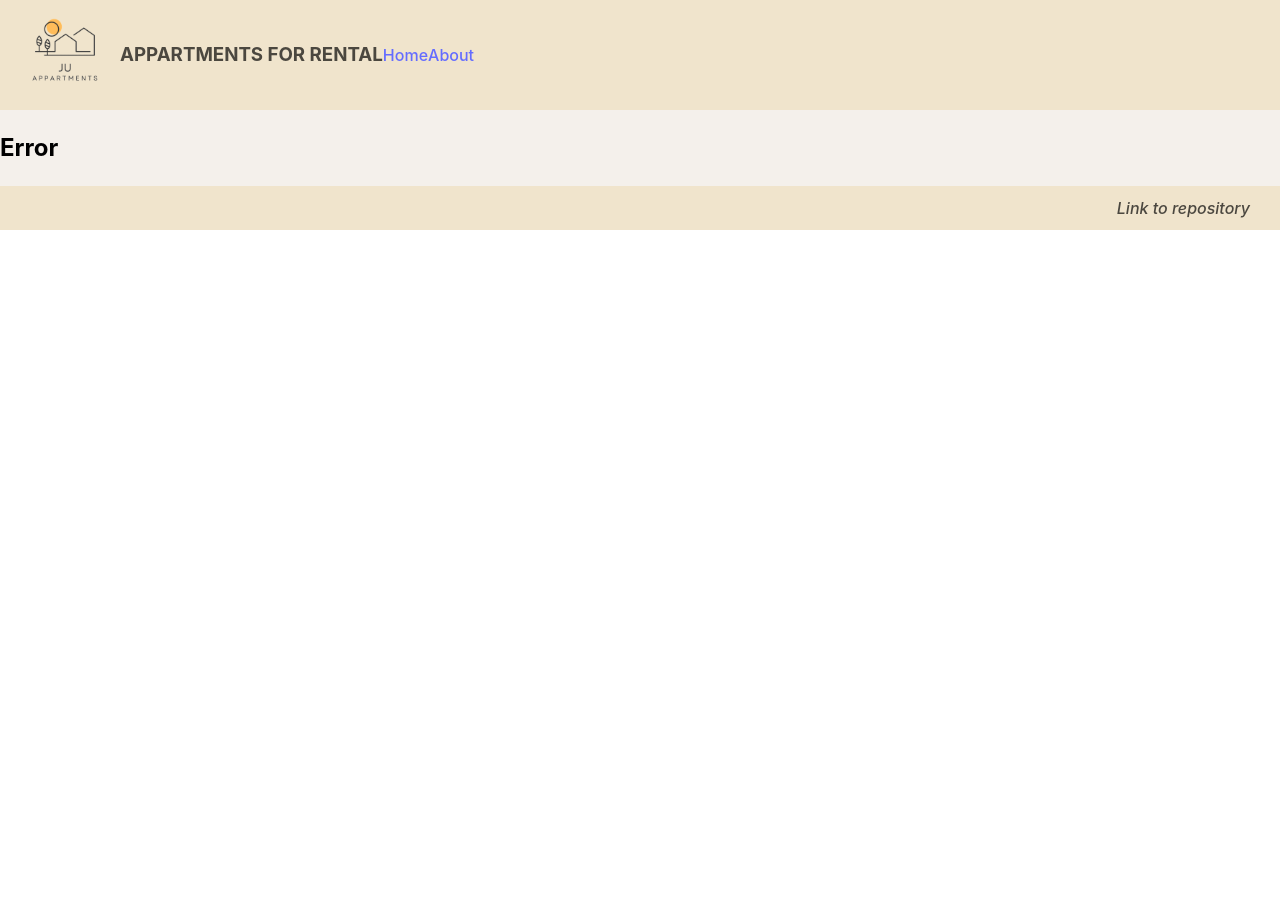
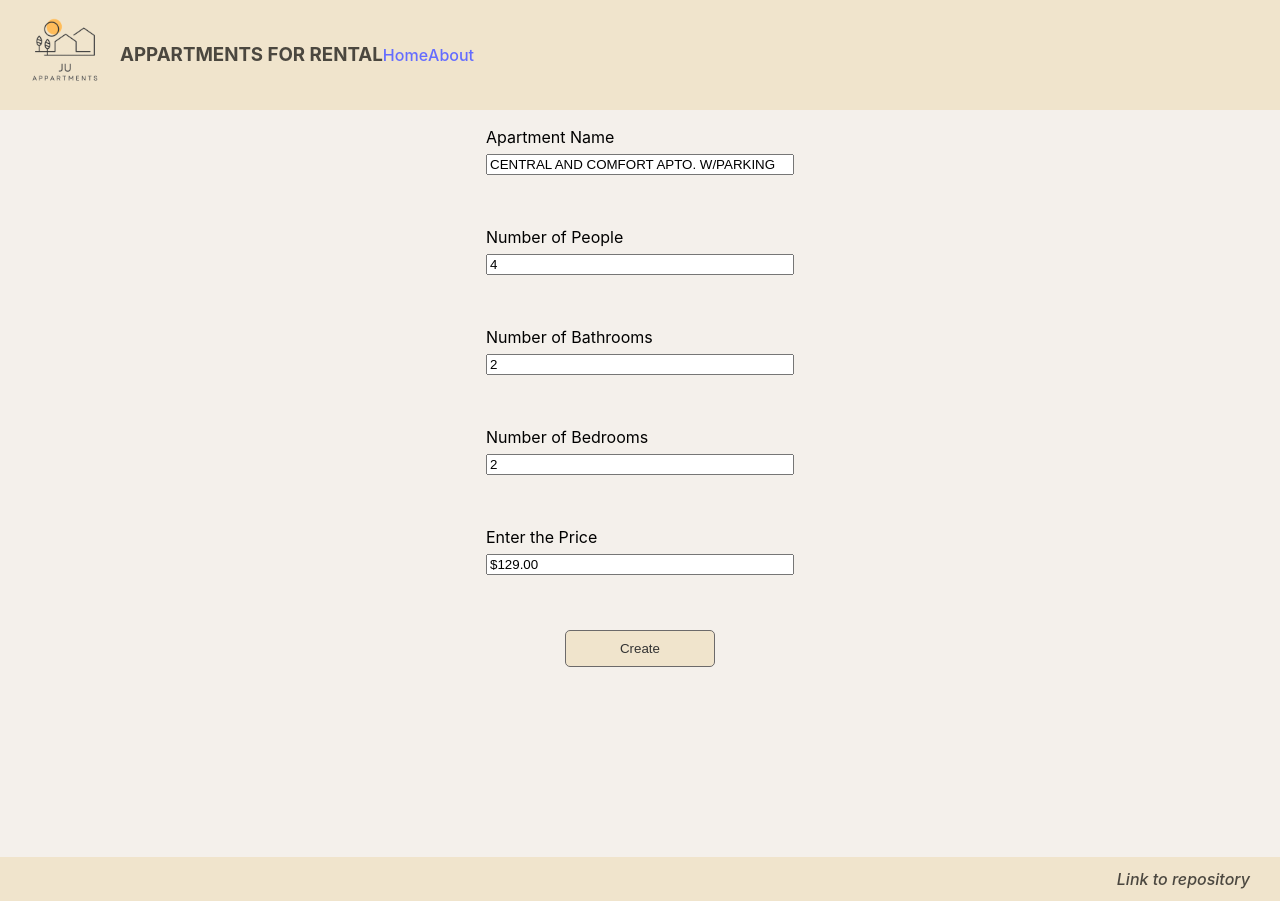
Before and after one commit to Uzmashaik93/Project-Rental-JU, a React (Vite) app in the folder react-rental/: page /EditDetailsPage/103541 in a window 1280 px wide. Before the commit the page ends 800 px from the top, so only its background shows below. Built offline with nearby package versions, Linux system fonts and the light colour scheme.

Commit message:
feat: edit functionality

```diff
--- a/react-rental/src/App.jsx
+++ b/react-rental/src/App.jsx
@@ -4,11 +4,12 @@ import Footer from "./components/Footer";
 import About from "./pages/About";
 import ErrorPage from "./pages/ErrorPage";
 import ItemDetail from "./pages/CardDetailPage";
-import ListAppartments from "./components/HomePage";
+import ListAppartments from "./pages/HomePage";
 import CreateNewListing from "./pages/CreateNewListing";
 import { useState } from "react";
 import { Routes, Route } from "react-router-dom";
 import { results } from "./data/aparments.json";
+import EditDetails from "./pages/EditDetailsPage";
 
 function App() {
   const [resultList, setResultList] = useState(results);
@@ -36,6 +37,13 @@ function App() {
             setResultList={setResultList}
           />
         />
+        <Route
+          path="/EditDetailsPage/:listId"
+          element=<EditDetails
+            resultList={resultList}
+            setResultList={setResultList}
+          />
+        />
         <Route path="/About" element=<About /> />
         <Route path="*" element={<ErrorPage />} />
       </Routes>
--- a/react-rental/src/pages/CardDetailPage.jsx
+++ b/react-rental/src/pages/CardDetailPage.jsx
@@ -1,5 +1,7 @@
-import { useParams } from "react-router-dom";
+import { NavLink, useParams } from "react-router-dom";
 import dummyImage from "../assets/dummyImage.png";
+
+import EditDetails from "../pages/EditDetailsPage";
 
 function ItemDetail({ apartmentsList }) {
   const { listId } = useParams();
@@ -18,6 +20,12 @@ function ItemDetail({ apartmentsList }) {
           <p>Bathrooms: {apartment.bathrooms}</p>
           <p>Bedrooms: {apartment.bedrooms}</p>
           <p>Price: {apartment.price}</p>
+          <NavLink
+            to={`/EditDetailsPage/${apartment.id}`}
+            renderComponent=<EditDetails />
+          >
+            <button>Edit</button>
+          </NavLink>
         </div>
       </div>
     </div>
--- a/react-rental/src/pages/CreateNewListing.jsx
+++ b/react-rental/src/pages/CreateNewListing.jsx
@@ -4,7 +4,7 @@ import { v4 as uuid } from "uuid";
 
 function CreateNewListing({ resultList, setResultList }) {
   const [name, setName] = useState("");
-  const [accomodates, setAccomodates] = useState("");
+  const [accommodates, setAccomodates] = useState("");
   const [bathrooms, setBathrooms] = useState("");
   const [bedrooms, setBedrooms] = useState("");
   const [price, setPrice] = useState("");
@@ -16,7 +16,7 @@ function CreateNewListing({ resultList, setResultList }) {
 
     const newListing = {
       name: name,
-      accomodates: accomodates,
+      accomodates: accommodates,
       bathrooms: bathrooms,
       bedrooms: bedrooms,
       price: price,
@@ -59,7 +59,7 @@ function CreateNewListing({ resultList, setResultList }) {
             type="number"
             name="accomodates"
             placeholder="Enter number"
-            value={accomodates}
+            value={accommodates}
             onChange={(e) => {
               setAccomodates(e.target.value);
             }}
@@ -93,7 +93,7 @@ function CreateNewListing({ resultList, setResultList }) {
         <label>
           Enter the Price
           <input
-            type="number"
+            type="text"
             name="price"
             placeholder="Enter the price"
             value={price}
--- /dev/null
+++ b/react-rental/src/pages/EditDetailsPage.jsx
@@ -0,0 +1,90 @@
+import { useState } from "react";
+import { useParams } from "react-router-dom";
+
+function EditDetails({ resultList, setResultList }) {
+  const { listId } = useParams();
+  const [currentApartment, setCurrentApartment] = useState(
+    resultList.find((apartmentObj) => {
+      return apartmentObj.id == listId;
+    })
+  );
+
+  const handleSubmit = (event) => {
+    event.preventDefault();
+
+    const newApartListing = [
+      currentApartment,
+      ...resultList.filter((apt) => apt.id !== currentApartment.id),
+    ];
+    setResultList(newApartListing);
+  };
+
+  const handleChange = (e) => {
+    setCurrentApartment((current) => ({
+      ...current,
+      [e.target.name]: e.target.value,
+    }));
+  };
+
+  return (
+    <div>
+      <form onSubmit={handleSubmit}>
+        <label>
+          Apartment Name
+          <input
+            type="text"
+            name="name"
+            placeholder="Apartment name"
+            value={currentApartment.name}
+            onChange={handleChange}
+          />
+        </label>
+
+        <label>
+          Number of People
+          <input
+            type="number"
+            name="accommodates"
+            placeholder="Enter number"
+            value={currentApartment.accommodates}
+            onChange={handleChange}
+          />
+        </label>
+
+        <label>
+          Number of Bathrooms
+          <input
+            type="number"
+            name="bathrooms"
+            placeholder="Number of bathrooms"
+            value={currentApartment.bathrooms}
+            onChange={handleChange}
+          />
+        </label>
+        <label>
+          Number of Bedrooms
+          <input
+            type="number"
+            name="bedrooms"
+            placeholder="Number of bedrooms"
+            value={currentApartment.bedrooms}
+            onChange={handleChange}
+          />
+        </label>
+        <label>
+          Enter the Price
+          <input
+            type="text"
+            name="price"
+            placeholder="Enter the price"
+            value={currentApartment.price}
+            onChange={handleChange}
+          />
+        </label>
+
+        <button className="form-button">Create</button>
+      </form>
+    </div>
+  );
+}
+export default EditDetails;
--- a/react-rental/src/components/HomePage.jsx
+++ b/react-rental/src/pages/HomePage.jsx
@@ -1,5 +1,5 @@
 import { useState } from "react";
-import ListItem from "./ListItem";
+import ListItem from "../components/ListItem";
 import { Navigate, NavLink } from "react-router-dom";
 
 function ListAppartments({ resultList, setResultList }) {
```
